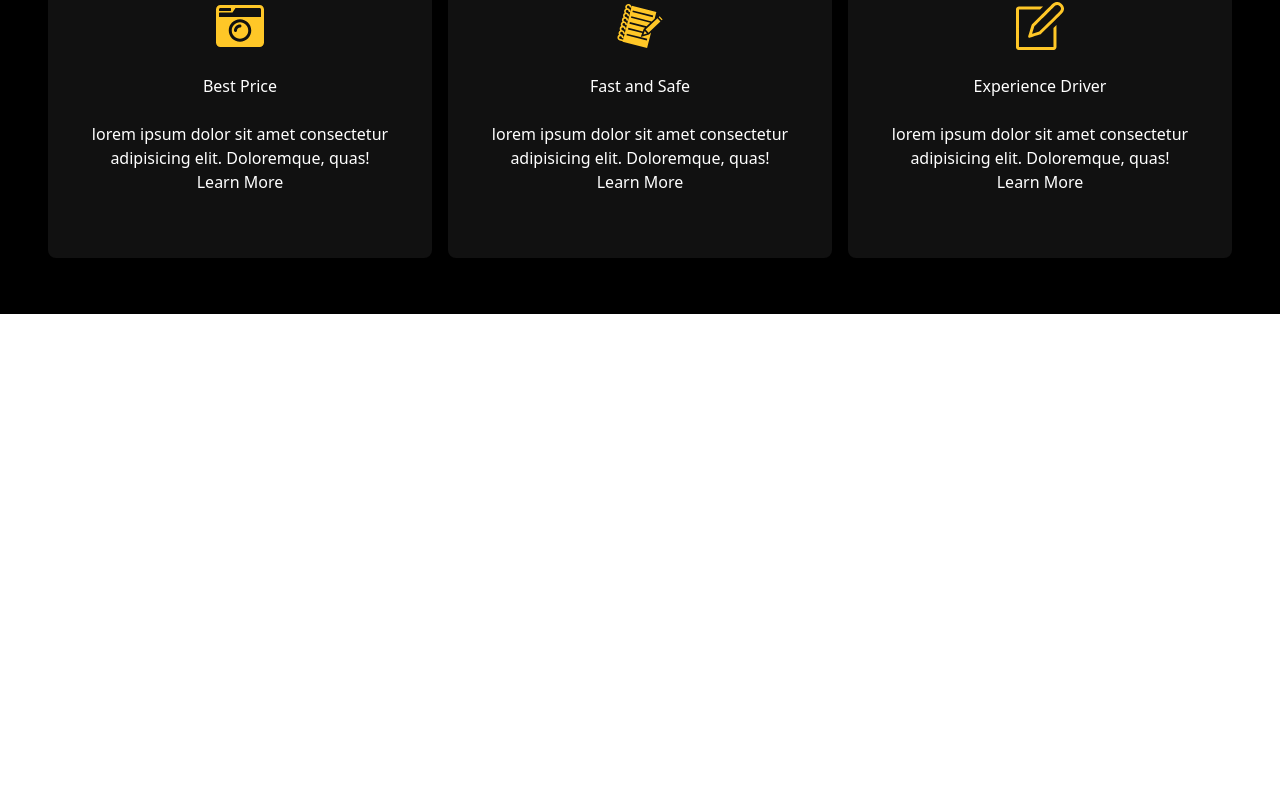
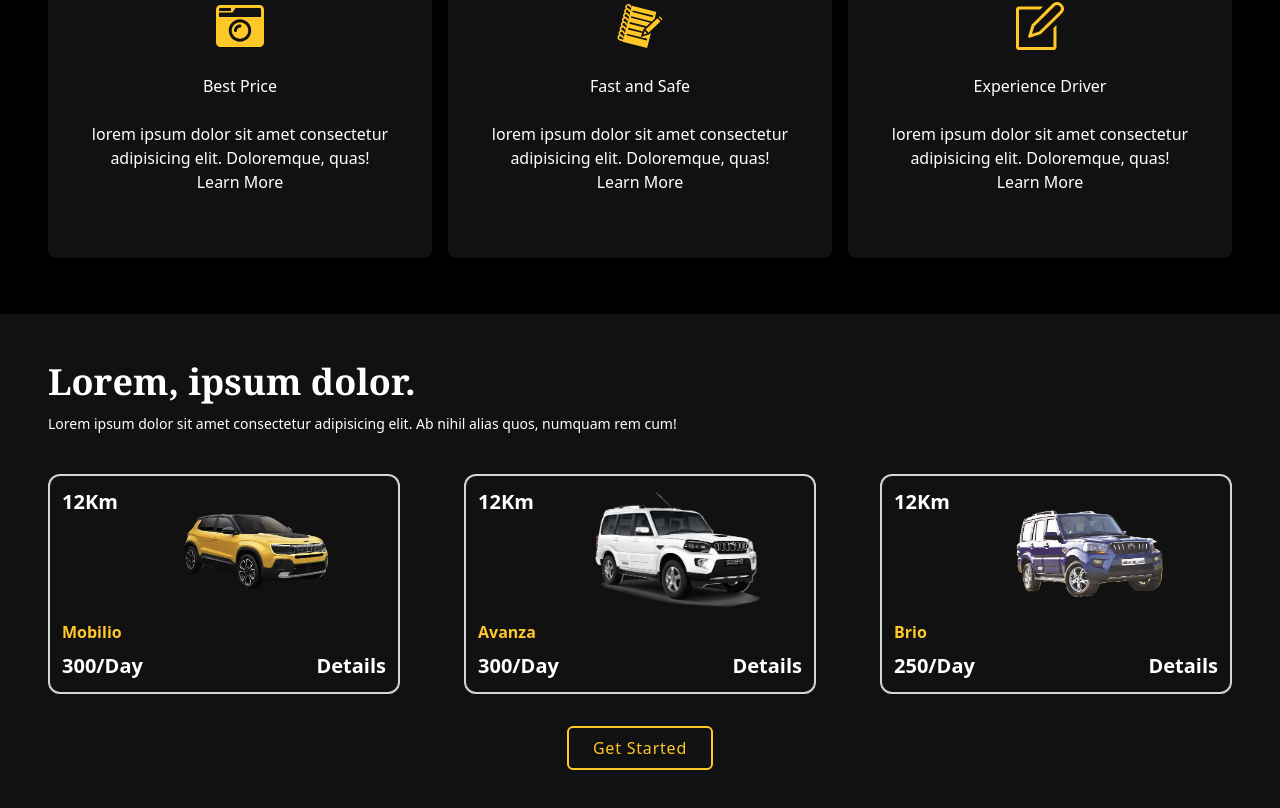
Before and after one commit to koyuji6661/koyrentcar, a React (Vite) app: page / in a window 1280 px wide. Shown: the part 1486-2294 px from the top of the page. Before the commit the page ends 1800 px from the top, so only its background shows below. Built offline with nearby package versions, Linux system fonts and the light colour scheme.

Commit message:
9 Juli 2024

```diff
--- a/src/App.jsx
+++ b/src/App.jsx
@@ -5,6 +5,7 @@
 import "aos/dist/aos.css";
 import About from './components/About/About'
 import Services from './components/Services/Services'
+import CarList from './components/CarList/CarList'
 
 const App = () => {
 
@@ -39,6 +40,7 @@
       <Hero theme={theme}/>
       <About />
       <Services />
+      <CarList />
     </div>
   )
 }
--- /dev/null
+++ b/src/components/CarList/CarList.jsx
@@ -0,0 +1,74 @@
+import React from 'react'
+import car1 from '../../assets/car1.png'
+import car2 from '../../assets/car5.png'
+import car3 from '../../assets/car6.png'
+
+const CarListData = [
+    {
+        name: "Mobilio",
+        price: 300,
+        image: car1,
+        aosDelay: "0",
+    },
+    {
+        name: "Avanza",
+        price: 300,
+        image: car2,
+        aosDelay: "500",
+    },
+    {
+        name: "Brio",
+        price: 250,
+        image: car3,
+        aosDelay: "1000",
+    },
+]
+
+const CarList = () => {
+  return (
+    <div className='pb-24 pt-12 bg-white dark:bg-dark dark:text-white'>
+      <div className="container">
+        {/* heading */}
+        <h1 data-aos='fade-up' className='text-3xl sm:text-4xl font-semibold font-serif mb-3'>Lorem, ipsum dolor.</h1>
+        <p data-aos='fade-up' className='text-sm pb-10'>Lorem ipsum dolor sit amet consectetur adipisicing elit. Ab nihil alias quos, numquam rem cum!</p>
+        {/* Car Listing card */}
+        <div>
+            <div
+
+            className='grid grid-cols-1 sm:grid-cols-2 md:grid-cols-3 gap-16'>
+                {
+                    CarListData.map((data,i) => {
+                        return (
+                        <div key={i} data-aos='fade-up'
+                        data-aos-delay={data.aosDelay} className='space-y-3 border-2 border-gray-300 hover:border-primary p-3 rounded-xl relative group'>
+                            <div className='w-full h-[120px]'>
+                                <img className='w-full h-[120px] object-contain sm:translate-x-8 group-hover:sm:translate-x-16 duration-700' src={data.image} alt="" />
+                            </div>
+                            <div className='space-y-2'>
+                                <h1 className='text-primary font-semibold'>{data.name}</h1>
+                                <div className='flex justify-between items-center text-xl font-semibold'>
+                                    <p>{data.price}/Day</p>
+                                    <a href="#">Details</a>
+                                </div>
+                            </div>
+                            <p className='text-xl font-semibold absolute top-0 left-3'>
+                                12Km
+                                </p>
+                        </div>
+                        );
+                    })
+                }
+            </div>
+        </div>
+        {/* end of car listing card  */}
+        <div className='grid place-content-center mt-8'>
+            <button data-aos='fade-up' className='button-outline'>
+                Get Started
+            </button>
+        </div>
+      </div>
+    </div>
+  )
+}
+
+export default CarList
```
